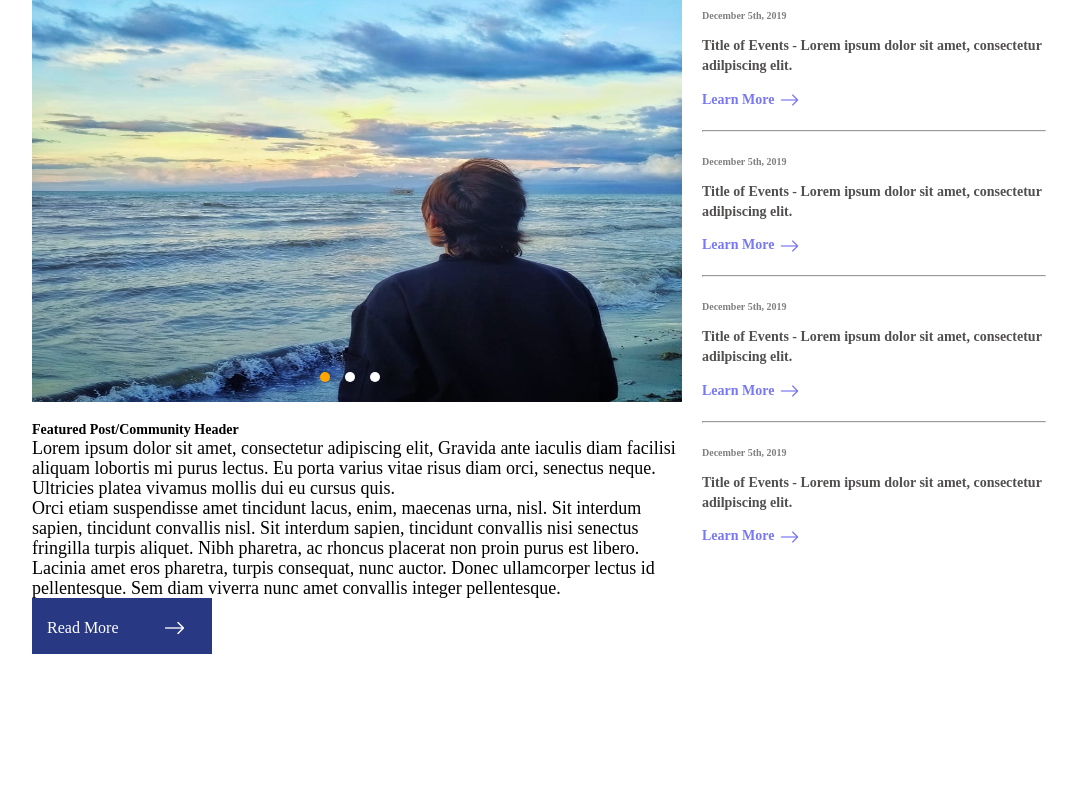
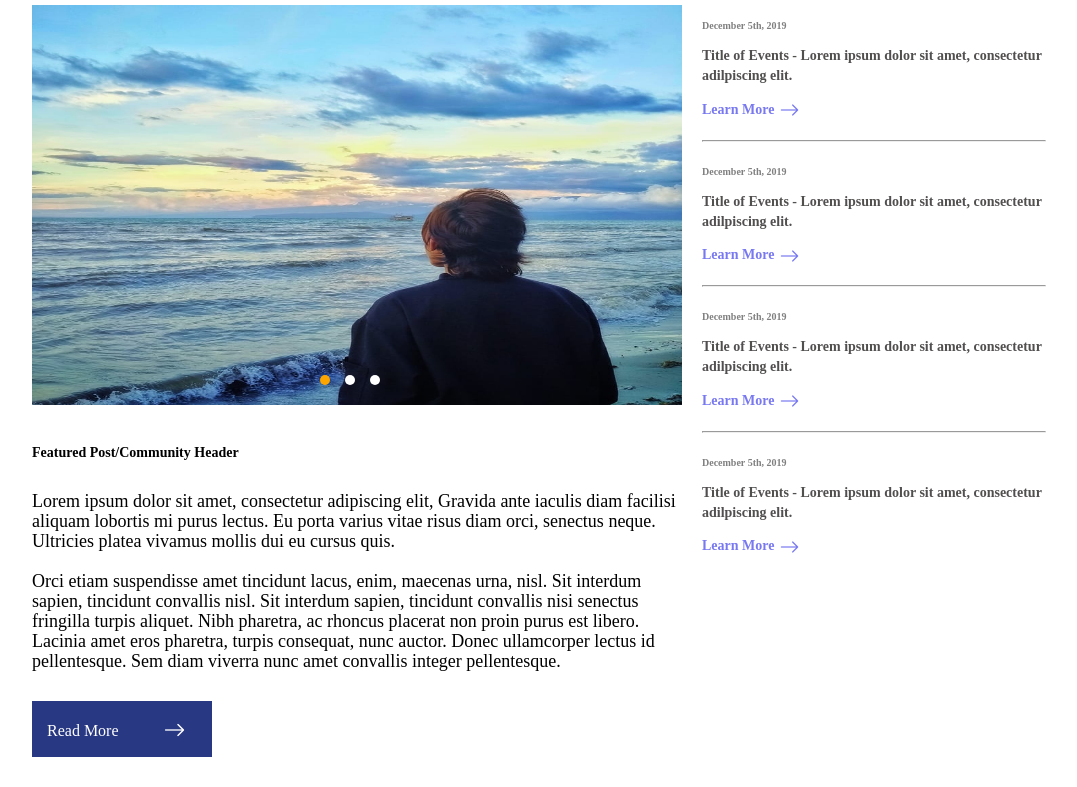
Before and after one commit to frostyral/exercise, a plain HTML site: page index.html in a window 1280 px wide. Shown: the part 92-879 px from the top of the page, without its empty margins (91-1168 px from the left). Before the commit the page ends 806 px from the top, so only its background shows below. Drawn offline with nearby package versions, Linux system fonts and the light colour scheme; files that its build step writes are made by us from their sources.

Commit message:
[Merge Debugging One]

```diff
--- a/css/style.css
+++ b/css/style.css
@@ -1,15 +1,110 @@
-.fontStyle {
-  font-family: IBM plex Sans;
-  font-size: 14px;
-  font-weight: none;
+/* Jehral Code Start*/
+
+.hero{
+  justify-content: center;
+  font-family: sans-serif;
+  display: flex;
+  flex-direction: row;
 }
+
+.content h1 {
+  justify-content: left;
+  color: black;
+  font-size: 38px;
+  padding-top: 5%;
+  padding-bottom: 20px;
+}
+
+.content p{
+  position: relative;
+  bottom: 10px;
+  line-height: 20px;
+  font-size: 18px;
+  color: black;
+  padding-top: 20px;
+}
+
+.content a{
+  width: 180px;
+  position: relative;
+  background-color: #283883;
+  color: white;
+  text-decoration: none;
+  font-size: 16px;
+  font-weight: lighter;
+  padding: 15px 35px 15px 15px;
+  transition: transform .4s;
+  text-align: left;
+  top: 10px;
+  margin-top: 10px;
+  margin-bottom: 40px;
+}
+
+.content h2{
+  position: relative;
+  bottom: 10px;
+  font-weight: bold;
+  padding-top: 20px;
+  padding-bottom: 10px;
+}
+
+.content h3{
+  color: black;
+  font-size: 25px;
+
+}
+.hero span{
+  font-weight: lighter;
+}
+
+.content a i{
+  font-size: 22px;
+  position: relative;
+  left: 45px;
+  top: 3px;
+}
+
+.content{
+  max-width: 600px;
+  display: flex;
+  flex-direction: row;
+}
+
+.content p{
+  width: 100%;
+}
+
+.content {
+  max-width: 650px;
+  display: flex;
+  flex-direction: column;
+}
+.content p {
+  width: 100%;
+}
+
+.btn:hover {
+  background-color: orange;
+  transform: scale(1.1);
+}
+* {
+  box-sizing: border-box;
+}
+
+
+/* Jehral Code End*/
+
+
+
+
+
+
+
+
 .listStyle {
   list-style-type: none;
 }
 * {
-  font-family: IBM plex Sans;
-  font-size: 14px;
-  font-weight: none;
   list-style-type: none;
   padding: 0;
   margin: 0;
@@ -17,7 +112,7 @@
 }
 .container {
   width: 30%;
-  margin-top: 50px;
+  margin-top: 60px;
   padding: 0px 20px;
 }
 .container ul ul {
@@ -65,74 +160,10 @@
   font-size: 25px;
   font-weight: 10;
 }
-.hero {
-  justify-content: center;
-  font-family: sans-serif;
-  display: flex;
-  flex-direction: row;
-}
-.hero h1 {
-  justify-content: left;
-  color: black;
-  font-size: 38px;
-}
-.hero a {
-  width: 180px;
-  flex: row;
-  flex-direction: row;
-  position: relative;
-  bottom: 20px;
-  background-color: #283883;
-  color: white;
-  text-decoration: none;
-  font-size: 16px;
-  font-weight: lighter;
-  padding: 15px 35px 15px 15px;
-  transition: transform 0.4s;
-  text-align: left;
-  margin-top: 10px;
-  margin-bottom: 40px;
-}
-.content a i {
-  font-size: 22px;
-  position: relative;
-  left: 45px;
-  top: 3px;
-}
-.content {
-  max-width: 650px;
-  display: flex;
-  flex-direction: column;
-}
-.content p {
-  width: 100%;
-}
-h2 {
-  position: relative;
-  bottom: 10px;
-  font-weight: bold;
-}
-h3 {
-  color: black;
-  font-size: 25px;
-}
-span {
-  font-weight: lighter;
-}
-p {
-  position: relative;
-  bottom: 10px;
-  line-height: 20px;
-  font-size: 18px;
-}
-.btn:hover {
-  background-color: orange;
-  transform: scale(1.1);
-}
-* {
-  box-sizing: border-box;
-}
+
+
 /* Slideshow container */
+
 .slideshow-container {
   max-width: 750px;
   max-height: 700px;
@@ -141,7 +172,7 @@ p {
   display: none;
 }
 .story_image {
-  height: 450px;
+  height: 400px;
   width: 100%;
 }
 .dots {
--- a/index.html
+++ b/index.html
@@ -5,6 +5,7 @@
     <meta http-equiv="X-UA-Compatible" content="IE=edge">
     <meta name="viewport" content="width=device-width, initial-scale=1.0">
     <link rel="stylesheet" href="https://cdn.jsdelivr.net/npm/bootstrap-icons@1.9.1/font/bootstrap-icons.css">
+    <link rel="stylesheet" type="text/css" href="style.css">
     <title>Merge</title>
     <link rel="stylesheet" href="css/style.css">
 </head>
```
